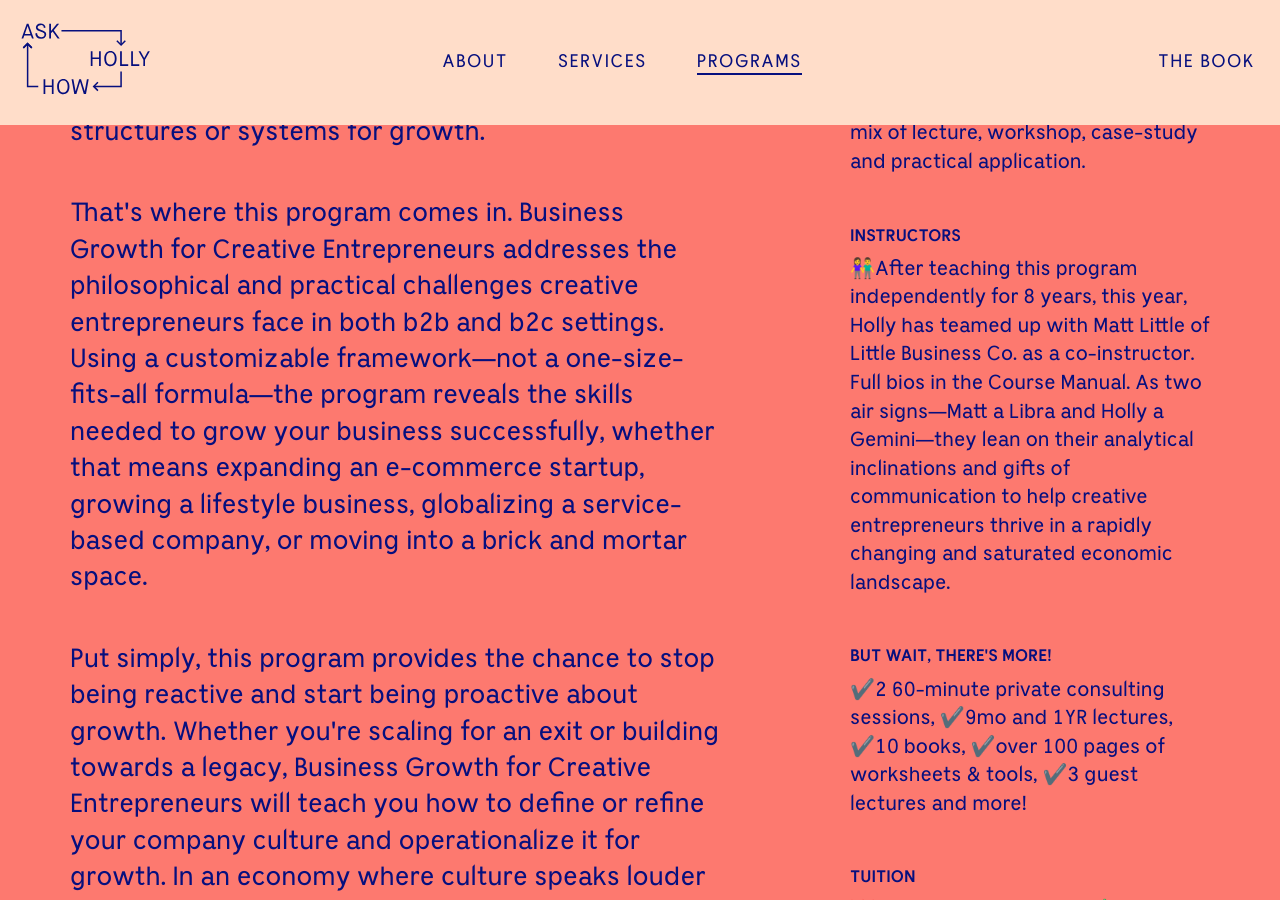
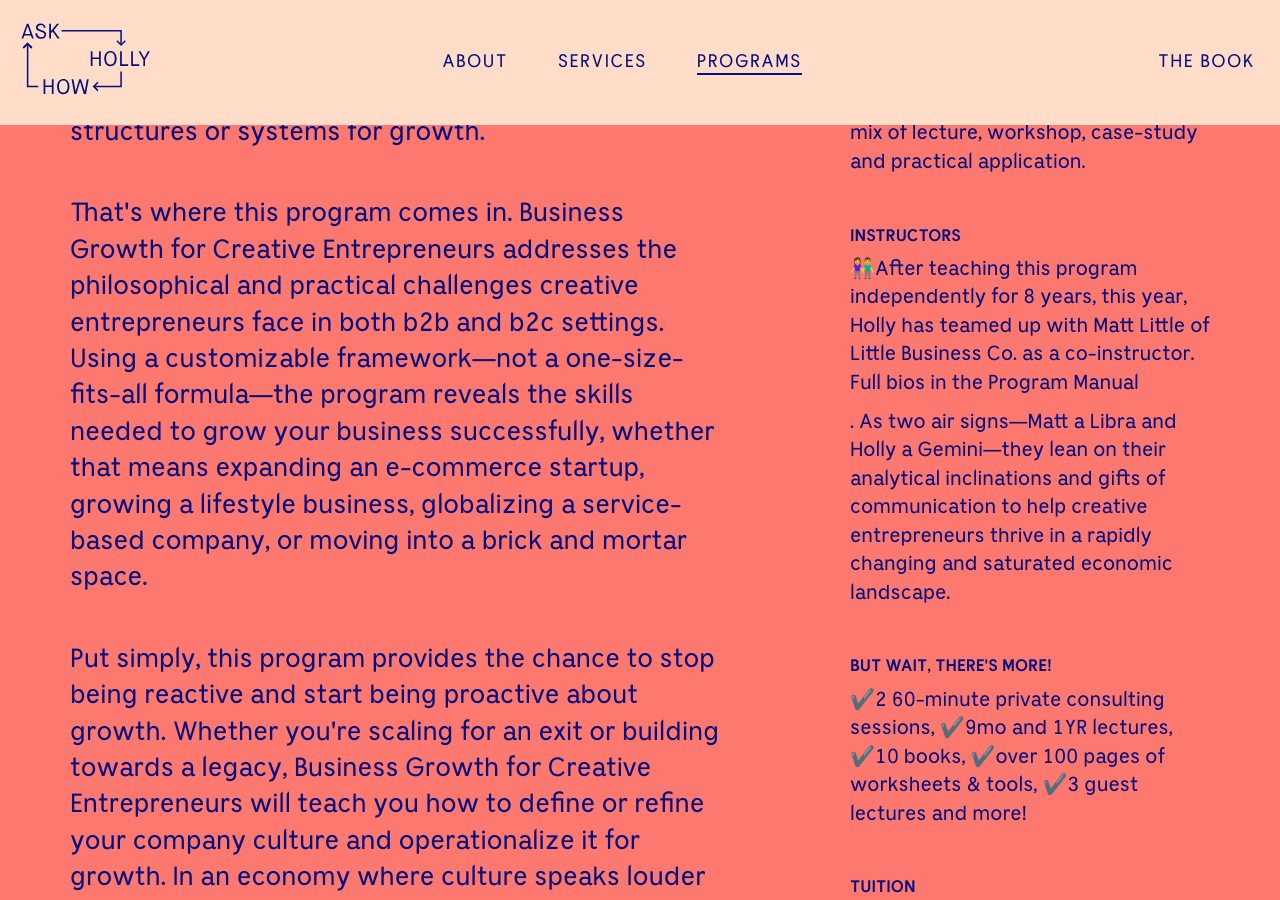
Before and after one commit to hollyhoward78/ask-holly-how, a Jekyll site: the page built from _pages/programs.md, in a window 1280 px wide and 900 px high, scrolled down 571 px. Built offline with Jekyll 4.4.1, drawn with Linux system fonts in a browser that asks for light colours; a script that is not in the unit is left out; comment, search, counter and statistics services are not loaded.

Commit message:
Update programs.html

```diff
--- a/_layouts/programs.html
+++ b/_layouts/programs.html
@@ -35,7 +35,7 @@
           <p>🤝Collaborative learning with an intimate group of 30 businesses. 🌀A mix of lecture, workshop, case-study and practical application.</p>
 
           <h6 class="m-xs-t-2">Instructors</h6>
-          <p>👫After teaching this program independently for 8 years, this year, Holly has teamed up with Matt Little of Little Business Co. as a co-instructor. Full bios in the Course Manual. As two air signs—Matt a Libra and Holly a Gemini—they lean on their analytical inclinations and gifts of communication to help creative entrepreneurs thrive in a rapidly changing and saturated economic landscape.</p>
+          <p>👫After teaching this program independently for 8 years, this year, Holly has teamed up with Matt Little of Little Business Co. as a co-instructor. Full bios in the <a href="https://docs.google.com/document/d/1-MhpcCAhjQEVq4FBei6r3cYSxBczZbKxcdoLYR3ooSM/edit" target="_blank">Program Manual</a></p>. As two air signs—Matt a Libra and Holly a Gemini—they lean on their analytical inclinations and gifts of communication to help creative entrepreneurs thrive in a rapidly changing and saturated economic landscape.</p>
 
           <h6 class="m-xs-t-2">But wait, there's more!</h6>
           <p>✔️2 60-minute private consulting sessions, ✔️9mo and 1YR lectures, ✔️10 books, ✔️over 100 pages of worksheets & tools, ✔️3 guest lectures and more!</p>
```
